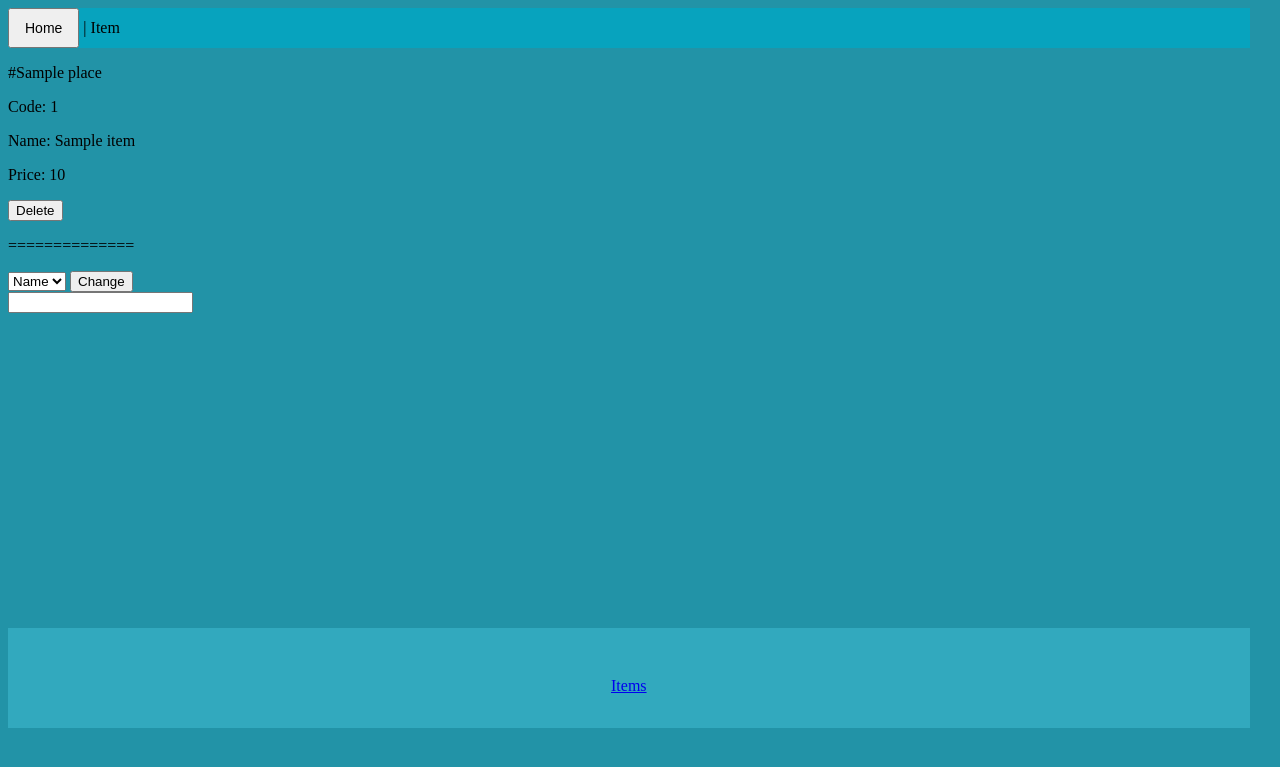
After one commit to Rezink1n/ElArtesanoPOS, a FastAPI app: template templates/item-info.html in a window 1280 px wide. The commit adds this page. Shown: the top 767 px of the page. Run offline with FastAPI, Linux system fonts and the light colour scheme; the template is opened without the code that fills it: most values are stand-ins (such as "Sample title", 1, 10 or a date in 2020).

Commit message:
All night long. Almost there

```diff
--- a/classes/order.py
+++ b/classes/order.py
@@ -11,7 +11,7 @@ class Order:
         from .table import Table
         counts = await self.dbtool.countDocuments(self.database, self.collection, {"table": table})
         count = counts
-        document = {"_id": table + " #" + str(count),
+        document = {"_id": table + "-" + str(count),
                     "table": table,
                     "status": "active",
                     "items": order}
@@ -30,12 +30,12 @@ class Order:
 
     async def cancelOrder(self, order: str):
         from .table import Table
+        await self.dbtool.updateOne(self.database, self.collection, {"_id": order}, {"status": "canceled"})
         document = await self.dbtool.findOneValues(self.database, self.collection, {"_id": order}, ["items", "table"])
         order = document["items"]
         table = document["table"]
         t = Table(self.dbtool)
         await t.removeItems(table, order)
-        await self.dbtool.updateOne(self.database, self.collection, {"_id": order}, {"status": "canceled"})
 
     async def completeOrder(self, order: str):
         await self.dbtool.updateOne(self.database, self.collection, {"_id": order}, {"status": "complete"})
--- a/main.py
+++ b/main.py
@@ -15,7 +15,7 @@ from typing import Dict
 class ModelName(str, Enum):
     description = "name"
     price = "price"
-    category = "category"
+    place = "place"
 
 class OrderNote(BaseModel):
     table: str
@@ -26,7 +26,7 @@ app = FastAPI()
 templates = Jinja2Templates(directory="templates")
 app.mount("/static", StaticFiles(directory="static", html=True), name="static")
 # dbtool = DBtool(host="mongodb://root:password@good-mongo")
-dbtool = DBtool()
+dbtool = DBtool(port=27071)
 t = Table(dbtool)
 o = Order(dbtool)
 i = Item(dbtool)
@@ -41,7 +41,8 @@ i = Item(dbtool)
 @app.get('/table/{table}')
 async def tableInfo(request: Request, table: str):
     table_info = await t.getInfo(table)
-    return templates.TemplateResponse("table-info.html", {"request": request, "table": table_info})
+    items = table_info["items"]
+    return templates.TemplateResponse("table-info.html", {"request": request, "table": table_info, "items": items})
 
 
 @app.get('/tables')
@@ -58,16 +59,16 @@ async def create_table(table: str = Form()):
 # TODO change table values and discount function
 
 
-@app.put('/pay-table')
-async def pay_table(table: str):
+@app.post('/table/pay-table')
+async def pay_table(table: str = Form()):
     await t.pay(table)
-    return {"status": f"Pay {table}"}
+    return RedirectResponse("/", status_code=303)
 
 
-@app.delete('/delete-table')
-async def delete_table(table: str):
+@app.post('/table/delete-table')
+async def delete_table(table: str = Form()):
     await t.delete(table)
-    return {"status": f"Delete {table}"}
+    return RedirectResponse("/", status_code=303)
 
 
 ### ORDERS ###
@@ -75,55 +76,83 @@ async def delete_table(table: str):
 async def get_active_orders(request: Request):
     orders = await o.getActiveOrders()
     # TODO if error
-    return templates.TemplateResponse("orders.html", {"request": request, "orders": orders})
+    items: dict = {}
+    for order in orders:
+        item = order["items"]
+        items[order["_id"]] = item
+    return templates.TemplateResponse("orders.html", {"request": request, "orders": orders, "items": items})
 
-@app.get('/orderinfo/{order}')
-async def orderInfo(order: str):
+# @app.get('/orders')
+# async def get_active_orders(request: Request):
+#     orders = await o.getActiveOrders()
+#     items: dict = {}
+#     for order in orders:
+#         item = order["items"]
+#         items[order["_id"]] = item
+#     return templates.TemplateResponse("orders.html", {"request": request, "orders": orders, "items": items})
+
+@app.get('/order-info/{order}')
+async def orderInfo(request: Request, order: str):
     order_info = await o.getOrderInfo(order)
-    return order_info
+    items = order_info["items"]
+    return templates.TemplateResponse("order-info.html", {"request": request, "order": order_info, "items": items})
 
 @app.get('/order')
-async def order_page(request: Request):
+async def order_page(request: Request, table: str | None = "Choose the table"):
     items = await i.getAllInfo()
     tables = await t.getInfoAll()
-    return templates.TemplateResponse("order.html", {"request": request, "items": items, "tables": tables})
+    holder = table
+    return templates.TemplateResponse("order.html", {"request": request, "items": items, "tables": tables, "holder": holder})
 
 @app.post('/create-order')
 async def create_order(data: OrderNote):
     order = data.dict()
     await o.createOrder(table=order['table'], order=order["order"])
-    return RedirectResponse("/tables", status_code=303)
+    return RedirectResponse("/", status_code=303)
 
 
-@app.put('/orders')
-async def complete_order(order: str):
+@app.post('/complete-order')
+async def complete_order(order: str = Form()):
     await o.completeOrder(order=order)
-    return {"status": f"Complete {order}"}
+    return RedirectResponse("/", status_code=303)
 
 
-@app.delete('/orders')
-async def cancel_order(order: str):
+@app.post('/order-info/cancel-order')
+async def cancel_order(order: str = Form()):
     await o.cancelOrder(order=order)
-    return {"status": f"Cancel {order}"}
+    return RedirectResponse("/", status_code=303)
 
 
 ### ITEMS ###
-@app.post('/items')
-async def create_item(name: str, code: str, price: float, category: str):
-    item = await i.createItem(name=name, code=code, price=price, category=category)
-    return item
+@app.get('/item/{item}')
+async def itemInfo(request: Request, item: str):
+    item_info = await i.getOneInfo(item)
+    return templates.TemplateResponse("item-info.html", {"request": request, "item": item_info})
 
-@app.put('/items')
-async def change_item(item: str, model_name: ModelName, value: float | str):
+
+@app.get('/items')
+async def items(request: Request):
+    items = await i.getAllInfo()
+    return templates.TemplateResponse("items.html", {"request": request, "items": items})
+
+
+@app.post('/create-item')
+async def create_item(name: str = Form(), code: str = Form(), price: str = Form(), place: int = Form()):
+    await i.createItem(name=name, code=code, price=float(price), place=place)
+    return RedirectResponse("/items", status_code=303)
+
+
+@app.post('/item/change-item')
+async def change_item(item: str = Form(), model_name: ModelName = Form(), value: str = Form()):
     if model_name is ModelName.description:
         await i.changeName(item, value)
     if model_name is ModelName.price:
         await i.changePrice(item, float(value))
-    if model_name is ModelName.category:
-        await i.changeCategory(item, value)
-    return {"status": f"Change {item} {model_name.value} to {value}"}
+    if model_name is ModelName.place:
+        await i.changePlace(item, int(value))
+    return RedirectResponse("/items", status_code=303)
 
-@app.delete('/items')
-async def delete_item(item: str):
+@app.post('/item/delete-item')
+async def delete_item(item: str = Form()):
     await i.delete(item)
-    return {"status": f"Delete {item}"}
+    return RedirectResponse("/items", status_code=303)
--- a/static/style.css
+++ b/static/style.css
@@ -0,0 +1,72 @@
+.grid-container {
+  display: grid;
+  margin-top: 20px;
+  gap: 10px 10px;
+  grid-template-columns: auto auto auto;
+  grid-template-rows: auto auto auto auto auto;
+  justify-content: space-evenly;
+}
+
+/* .html {
+    display: grid;
+    gap: 5px 5px;
+    background: rgb(84, 87, 87);
+    grid-template-columns: auto;
+    grid-template-rows: auto auto auto;
+    justify-content: space-evenly;
+} */
+
+.button {
+    padding: 10px 15px 10px 15px;
+    font-size: 14px;
+}
+
+.button-item {
+    padding: 10px 20px 10px 20px;
+    font-size: 15px;
+}
+
+.button_minus {
+    padding: 10px 10px 5px 10px;
+    background: rgb(255, 145, 145);
+}
+
+.button_create {
+    padding: 10px 20px 10px 20px;
+    background: rgb(124, 255, 98);
+}
+
+footer {
+    background: rgb(50, 169, 190);
+    display:  grid;
+    grid-template-columns: auto;
+    grid-template-rows: auto auto;
+    justify-content: space-around;
+}
+
+header {
+    background: rgb(7, 163, 190);
+}
+
+main {
+    background: rgb(34, 147, 167);
+    width: 97vw;
+    height: 50vh;
+}
+
+body {
+    display: grid;
+    grid-template-columns: auto;
+    grid-template-rows: 40px auto 100px;
+    justify-content: center;
+    width: fit-content;
+    height: 90vh;
+}
+
+html {
+    background: rgb(34, 147, 167);
+}
+
+.order {
+    font-size: 24px;
+}
--- a/templates/base.html
+++ b/templates/base.html
@@ -10,12 +10,15 @@
 </head>
 <body>
     <header>
+        <a href="/"><input class="button" type="button" value="Home"></a><span> | </span>
         {% block header %}{% endblock %}
+        <p></p>
     </header>
     <main>
         {% block main %}{% endblock %}
     </main>
     <footer>
+        <p></p>
         {% block footer %}{% endblock %}
     <footer>
 </body>
--- /dev/null
+++ b/templates/item-info.html
@@ -0,0 +1,32 @@
+{% extends "base.html" %}
+{% block title %}{{ item._id }}{% endblock %}
+{% block header %}
+    <label>Item</label>
+{% endblock %}
+{% block main %}
+    <p>#{{ item.place }}</p>
+    <p>Code: {{ item._id }}</p>
+    <p>Name: {{ item.name }}<p>
+    <p>Price: {{item.price }}</p>
+    <form action="delete-item" method="post">
+        <input name="item" type="text" value="{{ item._id }}" hidden="hidden">
+        <input type="submit" value="Delete">
+    </form>
+    <p>==============<p>
+    <form action="change-item" method="post">
+        <input name="item" type="text" value="{{ item._id }}" hidden="hidden">
+        <select name="model_name">
+            <option value="name" selected>Name</option>
+            <option value="code">Code</option>
+            <option value="price">Price</option>
+            <option value="place">Place</option>
+        </select>
+        <input type="submit" value="Change">
+        <br>
+        <input name="value" type="text">
+    </form>
+
+{% endblock %}
+{% block footer %}
+        <a href="/items">Items</a>
+{% endblock %}
```
Also changed, not shown: classes/item.py (+4 -4 lines), templates/items.html (added, +27 -0 lines), templates/order-info.html (+15 -8 lines), templates/order.html (+17 -13 lines), templates/orders.html (+18 -16 lines), templates/table-info.html (+22 -8 lines), templates/tables.html (+4 -12 lines).
